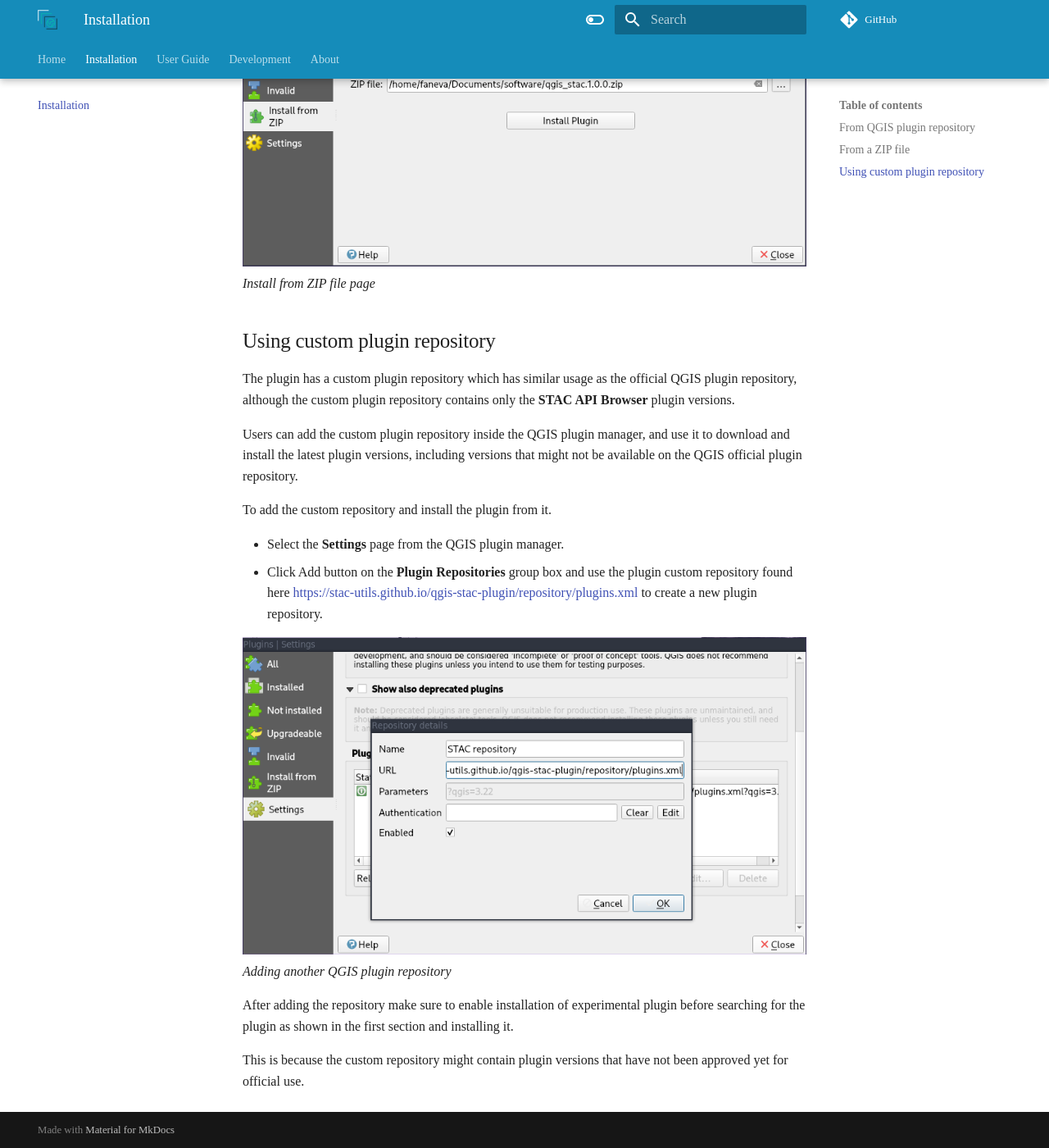
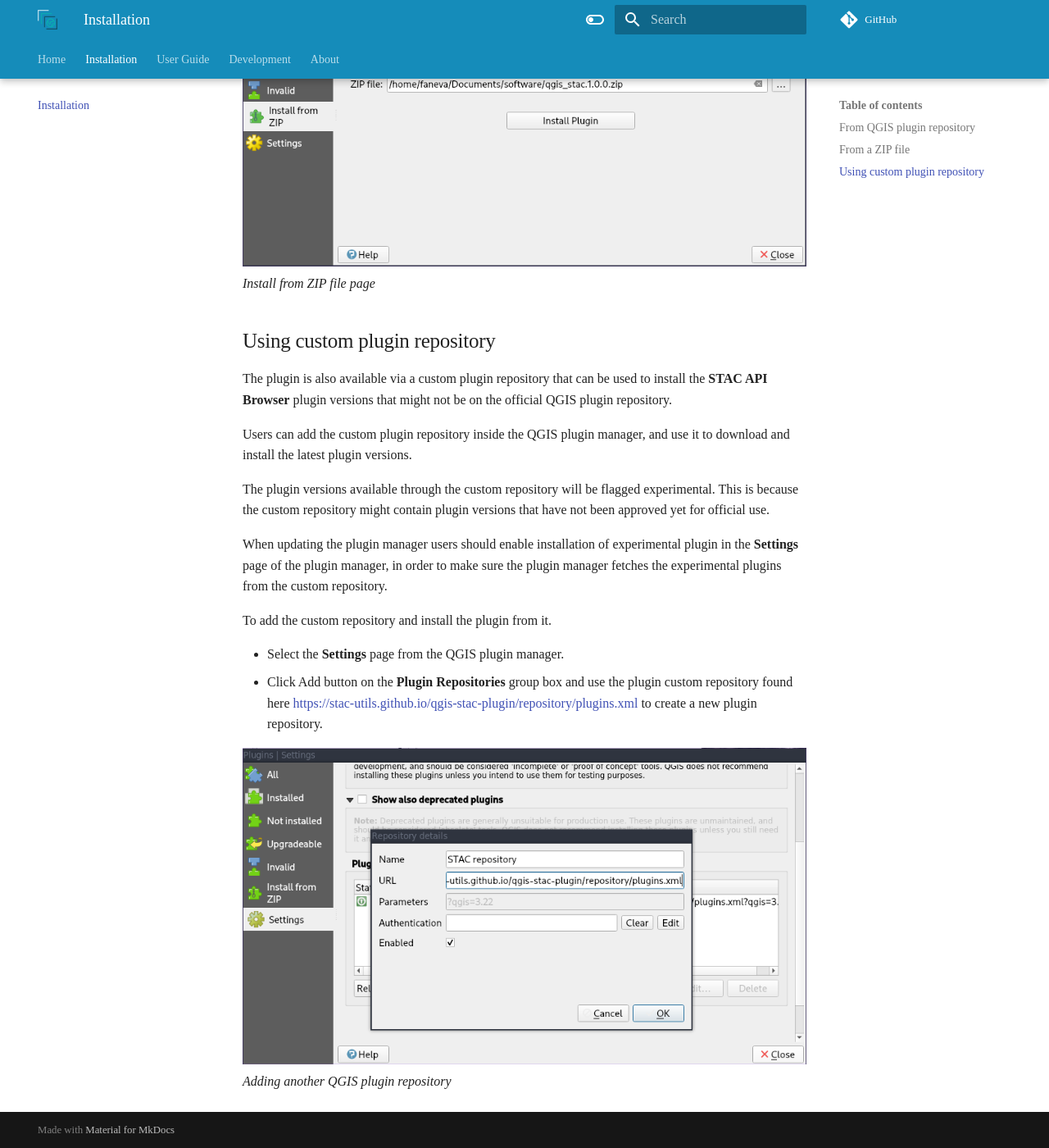
Before and after one commit to stac-utils/qgis-stac-plugin, an MkDocs documentation site: the page built from docs/installation.md, in a window 1280 px wide and 1400 px high, scrolled down 1302 px. Shown: the whole window at 82% size. Built offline with MkDocs 1.6.1 and Material for MkDocs 9.7.7, drawn with Linux system fonts in a browser that asks for light colours; comment, search, counter and statistics services are not loaded; some of the changed text lies outside the part shown.

Commit message:
docs update

```diff
--- a/docs/about.md
+++ b/docs/about.md
@@ -7,7 +7,7 @@
 
 The SpatialTemporal Asset Catalog provides a standard way of describing and exposing geospatial data.
 A 'spatiotemporal asset' is any file that represents information about the earth captured in a certain space and time.
-See [https://stacspec.org/](https://stacspec.org/) for more information about the STAC specification
+See [https://stacspec.org/](https://stacspec.org/) for more information about the STAC specification.
 
 ## QGIS & STAC
 At the moment of developing the STAC API Browser plugin, there was no other plugin available on the official QGIS
@@ -21,6 +21,6 @@
 used in the plugin.
 
 - **PySTAC Client** a python package for working with STAC Catalogs and APIs that conform to the STAC and STAC API specs,
-[https://pystac-client.readthedocs.io/en/latest/](https://pystac-client.readthedocs.io/en/latest/)
+[https://pystac-client.readthedocs.io/en/latest/](https://pystac-client.readthedocs.io/en/latest/).
 - **Planetary Computer** python library for interacting with Microsoft Planetary Computer STAC API services
-[https://pypi.org/project/planetary-computer/](https://pypi.org/project/planetary-computer/)
+[https://pypi.org/project/planetary-computer/](https://pypi.org/project/planetary-computer/).
--- a/docs/index.md
+++ b/docs/index.md
@@ -20,28 +20,28 @@
 The plugin will be available to download and install in QGIS from the official QGIS plugin repository
 [https://plugins.qgis.org/](https://plugins.qgis.org/).
 
-To install the plugin, follow the below steps
+To install the plugin, follow the below steps.
 
 - Launch QGIS application and open plugin manager.
-- Search **STAC API Browser** in the **All** page of the manager
+- Search for **STAC API Browser** in the **All** page of the manager.
 - Click on the **STAC API Browser** result item and page with plugin information will show up.
-- Click the install button from the plugin page.
+- Click the **Install Plugin** button at the bottom of the dialog to install the plugin.
 
-For more information about other ways to install the plugin visit the [installation page](./installation).
+For more information about other ways to install the plugin, visit the [installation page](./installation).
 
 ## Source code
 The source code is open source and available in a GitHub repository found here
-[https://github.com/stac-utils/qgis-stac-plugin](https://github.com/stac-utils/qgis-stac-plugin)
+[https://github.com/stac-utils/qgis-stac-plugin](https://github.com/stac-utils/qgis-stac-plugin).
 
 ## Help
 
 - Any issue found when using the plugin or questions about the plugin
 can be reported in the plugin GitHub repository issues page
 [https://github.com/stac-utils/qgis-stac-plugin/issues](https://github.com/stac-utils/qgis-stac-plugin/issues).
-- Support is also available, contact us [info@kartoza.com](mailto:info@kartoza.com)
+- Support is also available, contact us [info@kartoza.com](mailto:info@kartoza.com).
 
 
 ## License
 
 The plugin is published under the terms of the
-[GNU General Public License version 3](https://www.gnu.org/licenses/gpl-3.0.en.html)
+[GNU General Public License version 3](https://www.gnu.org/licenses/gpl-3.0.en.html).
--- a/docs/installation.md
+++ b/docs/installation.md
@@ -4,14 +4,14 @@
 installation guide for plugin development purposes is covered here [development page](./development).
 
 ## From QGIS plugin repository
-The plugin will be available in the QGIS official plugins repository
+The plugin will be available in the QGIS official plugins repository.
 
-To install the plugin, follow the below steps
+To install the plugin, follow the below steps.
 
 - Launch QGIS application and open plugin manager.
-- Search **STAC API Browser** in the **All** page of the manager
+- Search for **STAC API Browser** in the **All** page of the manager.
 - Click on the **STAC API Browser** result item and page with plugin information will show up.
-- Click the install button with label **Install Plugin** from the plugin page.
+- Click the **Install Plugin** button at the bottom of the dialog to install the plugin.
 
 ![image](images/install-from-repository.png)
 _Plugin entry in the QGIS plugin manager_
@@ -30,12 +30,19 @@
 
 ## Using custom plugin repository
 
-The plugin has a custom plugin repository which has similar usage as the official QGIS plugin repository,
-although the custom plugin repository contains only the **STAC API Browser** plugin versions.
+The plugin is also available via a custom plugin repository that can be used to install
+the **STAC API Browser** plugin versions that might not be on the official QGIS plugin repository.
 
 Users can add the custom plugin repository inside the QGIS plugin manager, and use it to download and
-install the latest plugin versions, including versions that might not be available on the QGIS official
-plugin repository.
+install the latest plugin versions.
+
+The plugin versions available through the custom repository will be
+flagged experimental. This is because the custom repository might contain plugin versions that have not been approved yet
+for official use.
+
+When updating the plugin manager users should enable installation of experimental
+plugin in the **Settings** page of the plugin manager, in order to make sure the plugin manager
+fetches the experimental plugins from the custom repository.
 
 To add the custom repository and install the plugin from it.
 
@@ -47,9 +54,3 @@
 
 ![image](images/add-repository.png)
 _Adding another QGIS plugin repository_
-
-After adding the repository make sure to enable installation of experimental plugin
-before searching for the plugin as shown in the first section and installing it.
-
-This is because the custom repository might contain plugin versions that have not been approved yet
-for official use.
--- a/docs/user-guide.md
+++ b/docs/user-guide.md
@@ -19,7 +19,7 @@
 
 The corresponding STAC API service used when searching needs to ensure that it has implemented the `/search`
 API endpoint accordingly to the specification,
-see [https://github.com/radiantearth/stac-api-spec/tree/master/item-search](https://github.com/radiantearth/stac-api-spec/tree/master/item-search)
+see [https://github.com/radiantearth/stac-api-spec/tree/master/item-search](https://github.com/radiantearth/stac-api-spec/tree/master/item-search).
 
 The plugin contains the following filters that can be used when searching for STAC items objects.
 
@@ -27,7 +27,7 @@
 - **Spatial extent filter** - users can provide a bounding box from which the results should be filtered against
 - **Advanced Filter** - this enables usage of STAC API filter languages to provide advanced queries for the search
  for more information
-see [https://github.com/radiantearth/stac-api-spec/tree/master/fragments/filter](https://github.com/radiantearth/stac-api-spec/tree/master/fragments/filter)
+see [https://github.com/radiantearth/stac-api-spec/tree/master/fragments/filter](https://github.com/radiantearth/stac-api-spec/tree/master/fragments/filter).
 
 ### Accessing STAC assets
 Each STAC Item object contains a number of assets and a footprint which a GeoJSON geometry that defines the full
@@ -70,8 +70,7 @@
 
 ### Adding a STAC API connection
 
-The STAC API Browser provides by default some predefined connections for the
-STAC API services, when installed for the first time.
+The STAC API Browser provides by default some predefined STAC API service connections when installed for the first time.
 
 To add a new STAC API service connection, click the **New** connection button, add the required details
 and click ok to save the connection.
@@ -83,12 +82,17 @@
 The connection dialog contains a **API Capabilities** field which can be used to set the connection to use
 a `SAS Token` [signing mechanism](https://planetarycomputer.microsoft.com/docs/concepts/sas/).
 
+The **Advanced** group contain a list of the conformances type that the STAC API adhere to, when creating
+new connections the list is empty, users can click the **Get conformance classes** button to fetch the conformance
+classes. The above image shows the [Planetary Computer STAC API](https://planetarycomputer.microsoft.com/api/stac/v1)
+with a list of conformances classes that have already been fetched.
+
 ### STAC API Items search
 
 #### Using the search filters
-All the search filters can be used only when their corresponding group boxes has been checked.
+All the search filters can be used only when their corresponding group boxes have been checked.
 
-For the **Advanced filter** group the available filter languages are based on the supported STAC API filter
+For the **Advanced filter** group, the available filter languages are based on the supported STAC API filter
 languages, when **STAC_QUERY** is used then filter input will be treated as a [STAC QUERY](https://github.com/radiantearth/stac-api-spec/tree/master/fragments/query).
 If **CQL_JSON** is selected then filter will used as a [CQL_FILTER](https://github.com/radiantearth/stac-api-spec/tree/master/fragments/filter).
 
@@ -109,7 +113,7 @@
 After searching is complete and items footprint and assets can be viewed and added inside QGIS.
 
 
-#### Adding and Downloading item assets
+#### Adding and downloading item assets
 
 The plugin currently support loading assets as [COGs](https://github.com/cogeotiff/cog-spec/blob/master/spec.md) layers in QGIS.
 To add the assets into QGIS canvas, click the **View assets** button from the required result item.
@@ -120,8 +124,7 @@
 _Image showing the button used for viewing the STAC item assets_
 
 Assets dialog will be opened, from the assets list click **Add assets as layers** button to add the item into QGIS
-as a COG layer.
-To download the asset click the **Download asset** button.
+as a COG layer, to download the asset click the **Download asset** button.
 
 ![image](images/assets_dialog.png)
 
```
Also changed, not shown: other parts of docs/user-guide.md (+1 -1 lines).
